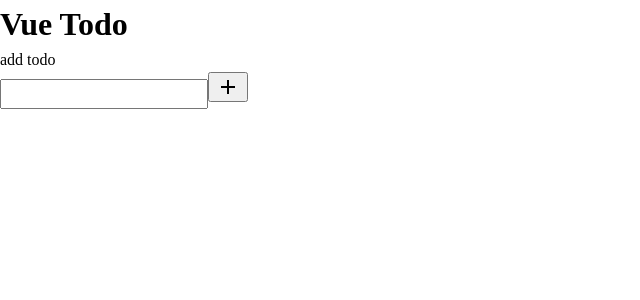
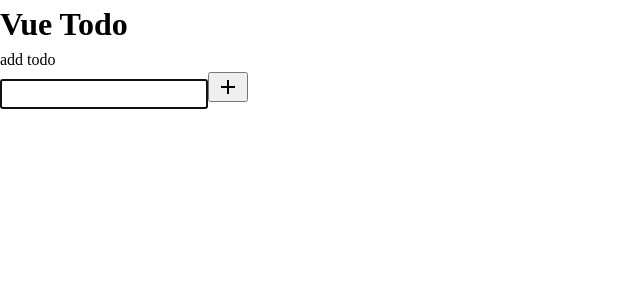
Before and after one commit to colebillys19/vue-todo, a Vue app: page / in a window 1280 px wide. Shown: the top 300 px of the page, without its empty margins (0-640 px from the left). Built offline with nearby package versions, Linux system fonts and the light colour scheme.

Commit message:
Focus form input on mount.

```diff
--- a/src/components/TodoForm/TodoForm.html
+++ b/src/components/TodoForm/TodoForm.html
@@ -1,8 +1,14 @@
-<form>
+<form tabindex="-1">
   <label for="name">{{ labelText }}</label>
   <div>
-    <input id="name" type="text" v-model="inputValue" />
-    <button @click.prevent="handleSubmit">
+    <input
+      :tabindex="isEditing ? -1 : 0"
+      id="name"
+      ref="inputRef"
+      type="text"
+      v-model="inputValue"
+    />
+    <button :tabindex="isEditing ? -1 : 0" @click.prevent="handleSubmit">
       <img :alt="iconAlt" :src="iconSrc" />
     </button>
   </div>
--- a/src/components/TodoForm/TodoForm.ts
+++ b/src/components/TodoForm/TodoForm.ts
@@ -1,7 +1,10 @@
-import { computed, defineComponent } from "vue";
+import { computed, defineComponent, ref } from "vue";
 
 export default defineComponent({
   name: "TodoForm",
+  mounted() {
+    this.$nextTick(() => this.inputRef?.focus());
+  },
   props: {
     handleSubmit: Function,
     iconAlt: String,
@@ -11,10 +14,11 @@ export default defineComponent({
     modelValue: { default: () => "", type: String },
   },
   setup(props, { emit }) {
+    const inputRef = ref<HTMLDivElement>();
     const inputValue = computed({
       get: () => props.modelValue,
       set: (value) => emit("update:modelValue", value),
     });
-    return { inputValue };
+    return { inputRef, inputValue };
   },
 });
--- a/src/components/TodoTable/TableRow/TableRow.html
+++ b/src/components/TodoTable/TableRow/TableRow.html
@@ -1,6 +1,6 @@
 <tr>
   <td>
-    <button @click="setEditId(id)">
+    <button :tabindex="isEditing ? -1 : 0" @click="setEditId(id)">
       <img alt="edit todo" src="@/assets/pencil.svg" />
     </button>
   </td>
@@ -8,13 +8,14 @@
   <td>
     <button
       :aria-label="isDone ? 'mark as todo' : 'mark as done'"
+      :tabindex="isEditing ? -1 : 0"
       @click="toggleStatus(id)"
     >
       {{ isDone ? "done" : "todo" }}
     </button>
   </td>
   <td>
-    <button @click="deleteTodo(id)">
+    <button :tabindex="isEditing ? -1 : 0" @click="deleteTodo(id)">
       <img alt="delete todo" src="@/assets/delete.svg" />
     </button>
   </td>
```
